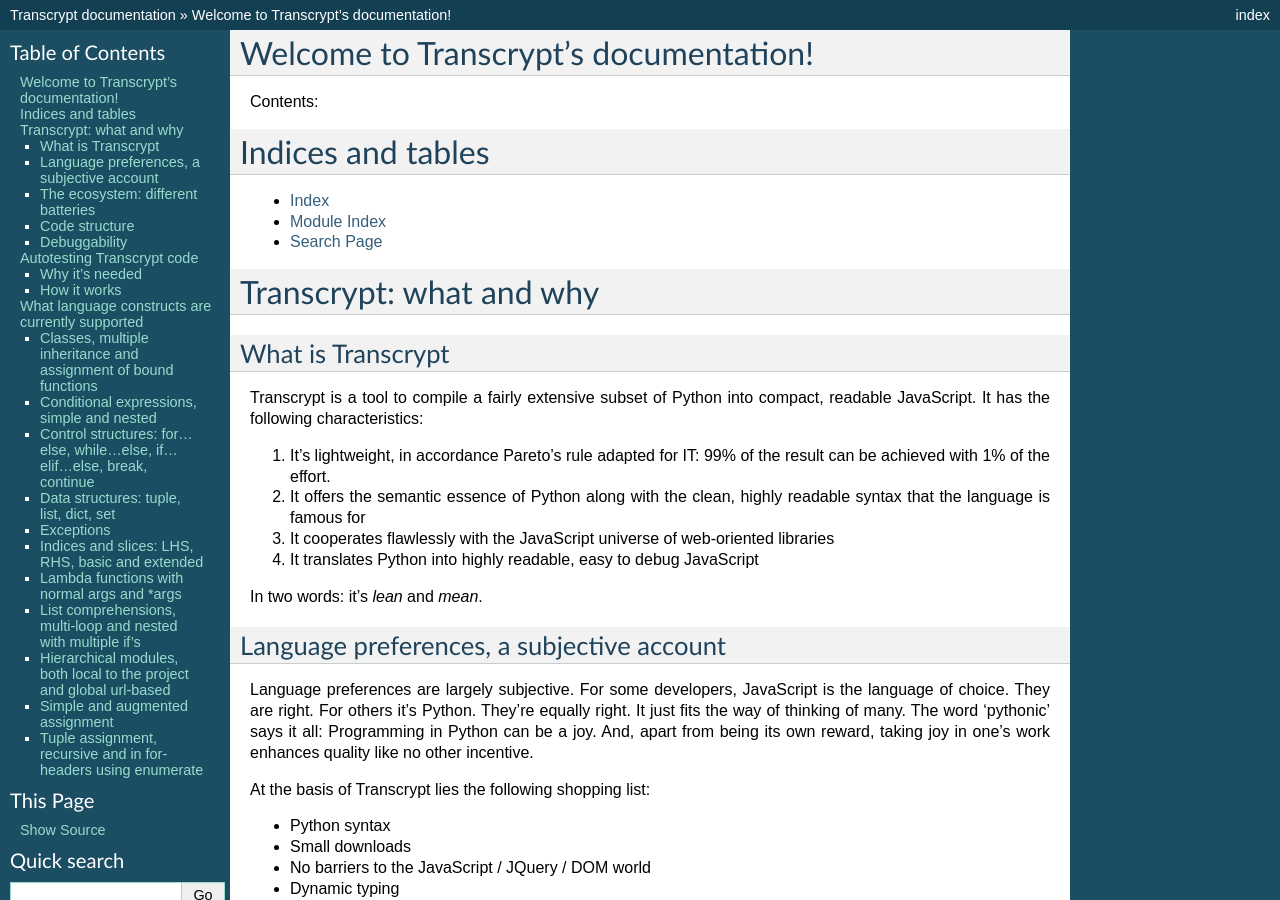
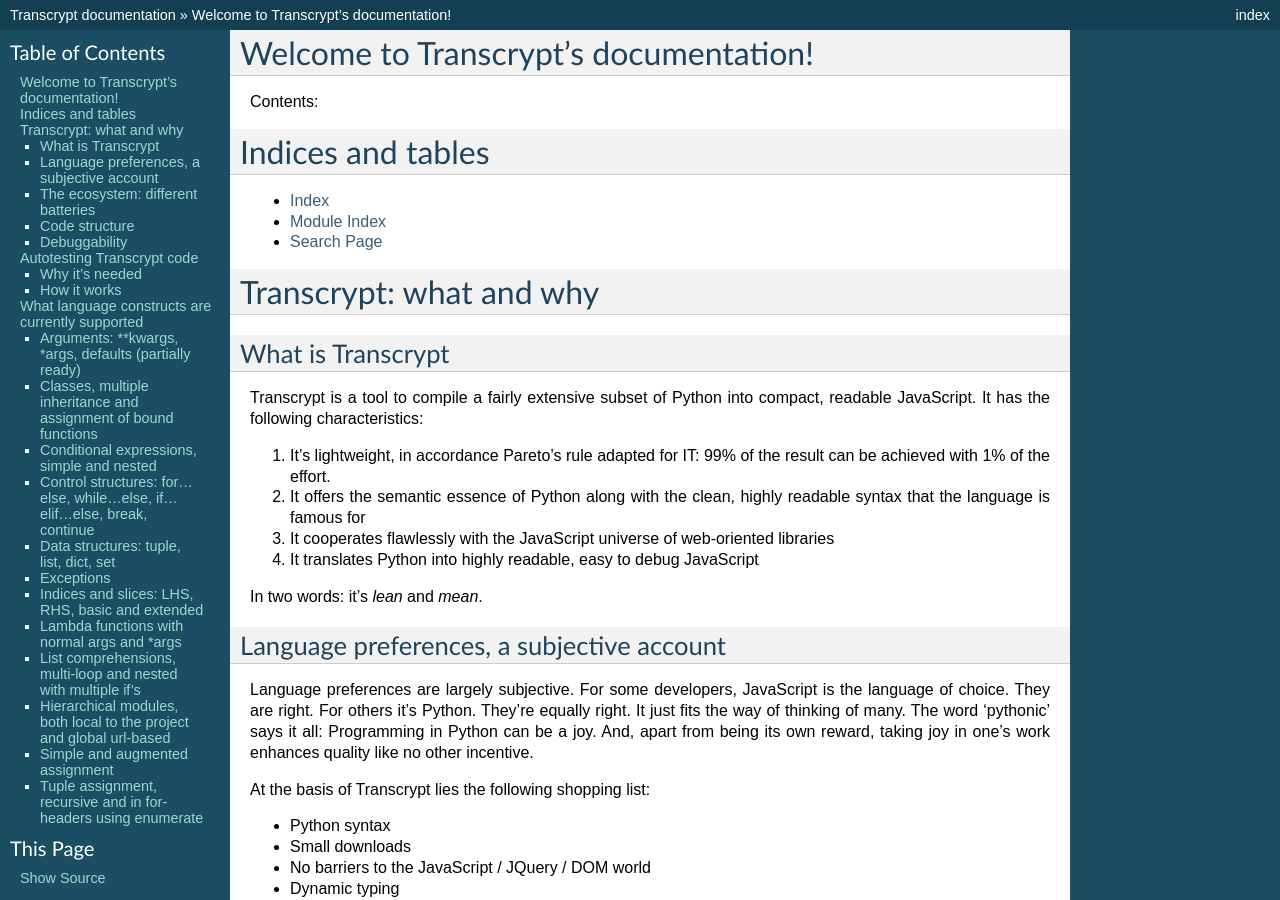
Before and after one commit to TranscryptOrg/Transcrypt, a Sphinx documentation site: the page built from Transcrypt/docs/sphinx/index.rst, in a window 1280 px wide and 900 px high. Built offline with Sphinx 7.4.7, drawn with Linux system fonts in a browser that asks for light colours; the version number could not be read and is left out; some of the changed text lies outside the part shown.

Commit message:
*args, **kwargs, default args, partially + docs

```diff
--- a/README.rst
+++ b/README.rst
@@ -27,7 +27,7 @@
 What's new
 ==========
 
-- Args, kwargs, default arguments etc. a la Python 3.5 + testcase + docs
+- Args, kwargs, default values a la Python 3.5, partially finishes + testcase + docs
 - Lambda functions + testcase + docs
 - Conditional expressions finished + testcase + docs
 - Minification added using Google's closure compiler, included in distro and run automatically
--- a/Transcrypt/docs/sphinx/index.rst
+++ b/Transcrypt/docs/sphinx/index.rst
@@ -126,6 +126,13 @@
 	:tab-width: 4
 	:caption: Autotest: Transcrypt demo suite
 
+Arguments: \*\*kwargs, \*args, defaults (partially ready)
+---------------------------------------------------------
+
+.. literalinclude:: ../../development/automated_tests/transcrypt/arguments/__init__.py
+	:tab-width: 4
+	:caption: Testlet: arguments
+
 Classes, multiple inheritance and assignment of bound functions
 ---------------------------------------------------------------
 
@@ -134,7 +141,7 @@
 	:caption: Testlet: classes
 
 Conditional expressions, simple and nested
--------------------------------------------------------------------------------
+------------------------------------------
 
 .. literalinclude:: ../../development/automated_tests/transcrypt/conditional_expressions/__init__.py
 	:tab-width: 4
@@ -169,7 +176,7 @@
 	:caption: Testlet: indices_and_slices
 
 Lambda functions with normal args and \*args
--------------------------------------------
+--------------------------------------------
 
 .. literalinclude:: ../../development/automated_tests/transcrypt/lambda_functions/__init__.py
 	:tab-width: 4
```
Also changed, not shown: 9 other files.
